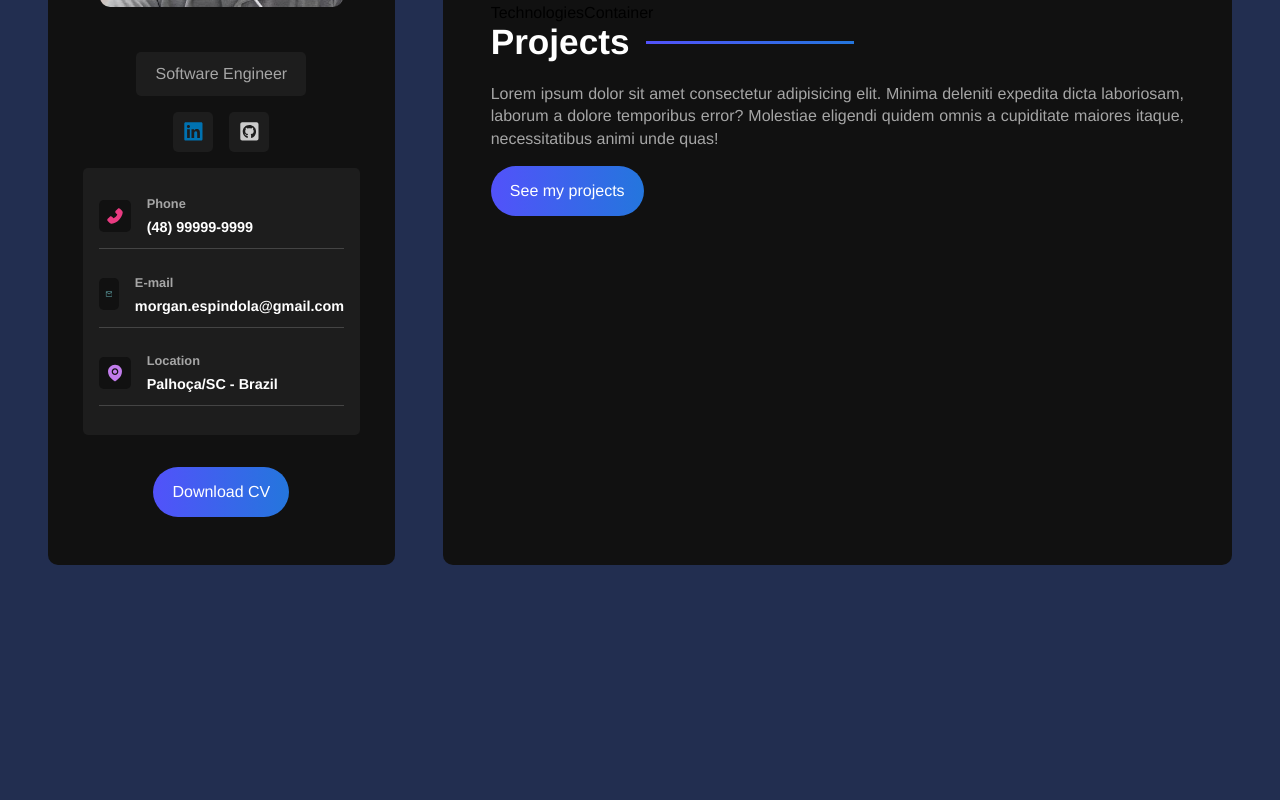
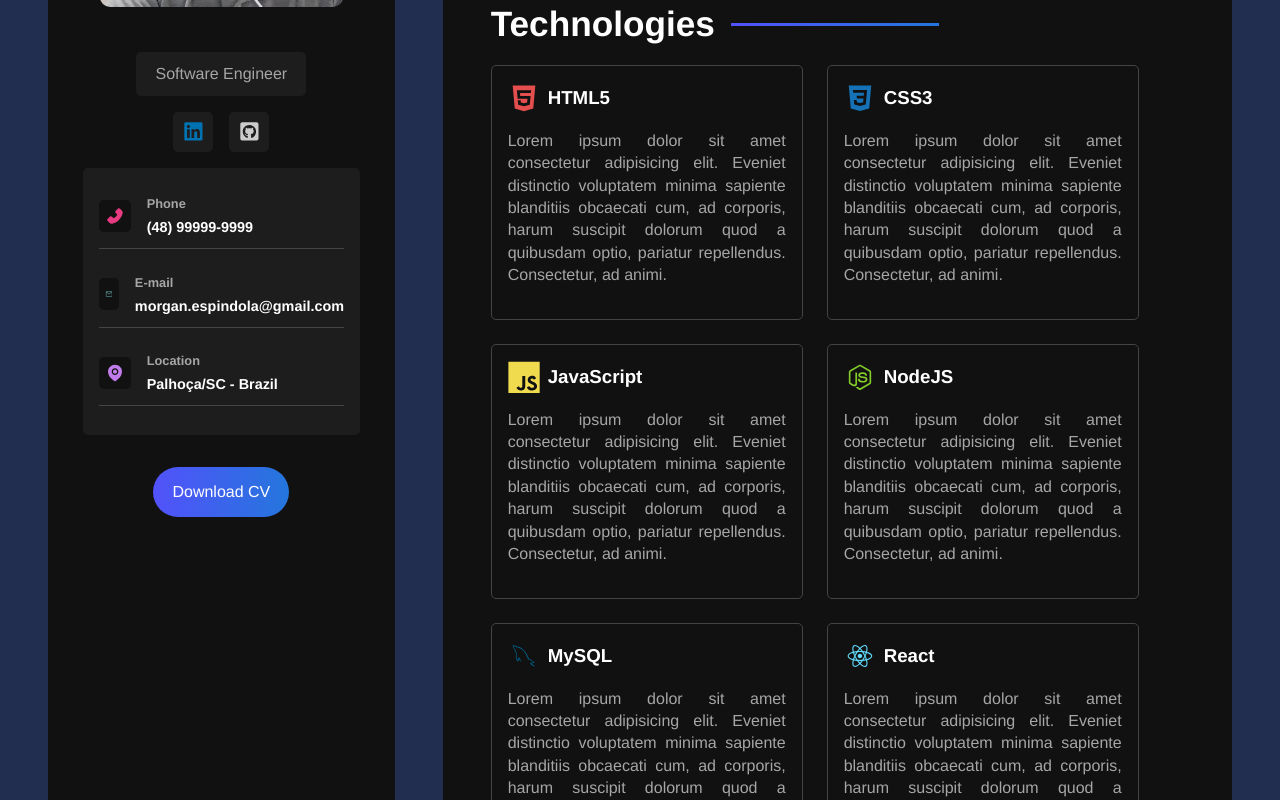
Before and after one commit to mspdl/sass_scss, a React (Vite) app in the folder 015-react-sass/: page / in a window 1280 px wide. Shown: the part 440-1240 px from the top of the page. Before the commit the page ends 1053 px from the top, so only its background shows below. Built offline with nearby package versions, Linux system fonts and the light colour scheme.

Commit message:
Section 15: TechnologiesContainer

```diff
--- a/015-react-sass/src/components/TechnologiesContainer.jsx
+++ b/015-react-sass/src/components/TechnologiesContainer.jsx
@@ -1,5 +1,46 @@
+import {
+  DiCss3,
+  DiHtml5,
+  DiJsBadge,
+  DiMysql,
+  DiNodejsSmall,
+  DiReact,
+} from "react-icons/di";
+import "../styles/components/technologies-container.scss";
+
+const technologies = [
+  { id: "html", name: "HTML5", icon: <DiHtml5 /> },
+  { id: "css", name: "CSS3", icon: <DiCss3 /> },
+  { id: "js", name: "JavaScript", icon: <DiJsBadge /> },
+  { id: "node", name: "NodeJS", icon: <DiNodejsSmall /> },
+  { id: "mysql", name: "MySQL", icon: <DiMysql /> },
+  { id: "react", name: "React", icon: <DiReact /> },
+];
+
 const TechnologiesContainer = () => {
-  return <div>TechnologiesContainer</div>;
+  return (
+    <section className="technologies-container">
+      <h2>Technologies</h2>
+      <div className="technologies-grid">
+        {technologies.map((tech) => (
+          <div className="tech-card" id={tech.id} key={tech.id}>
+            <div className="tech-title">
+              {tech.icon}
+              <h3>{tech.name}</h3>
+            </div>
+            <div className="tech-info">
+              <p>
+                Lorem ipsum dolor sit amet consectetur adipisicing elit. Eveniet
+                distinctio voluptatem minima sapiente blanditiis obcaecati cum,
+                ad corporis, harum suscipit dolorum quod a quibusdam optio,
+                pariatur repellendus. Consectetur, ad animi.
+              </p>
+            </div>
+          </div>
+        ))}
+      </div>
+    </section>
+  );
 };
 
 export default TechnologiesContainer;
--- a/015-react-sass/src/styles/components/technologies-container.scss
+++ b/015-react-sass/src/styles/components/technologies-container.scss
@@ -0,0 +1,71 @@
+@use '../variables';
+@use '../mixins';
+
+.technologies-container {
+  margin-bottom: 1rem;
+
+  .technologies-grid {
+    display: flex;
+    flex-wrap: wrap;
+    gap: 1.5rem;
+
+    .tech-card {
+      gap: 1rem;
+      padding: 1rem;
+      border: 1px solid variables.$card-border-color;
+      width: 45%;
+      border-radius: variables.$card-border-radius;
+
+      .tech-title {
+        display: flex;
+        align-items: center;
+        margin-bottom: 1rem;
+
+        svg {
+          font-size: 2rem;
+        }
+
+        h3 {
+          color: variables.$text-color;
+          margin-left: .5rem;
+        }
+      }
+    }
+
+    #html {
+      svg {
+        color: variables.$html-color;
+      }
+    }
+
+    #css {
+      svg {
+        color: variables.$css-color;
+      }
+    }
+
+    #js {
+      svg {
+        color: variables.$js-color;
+      }
+    }
+
+    #node {
+      svg {
+        color: variables.$node-color;
+      }
+    }
+
+    #mysql {
+      svg {
+        color: variables.$mysql-color;
+      }
+    }
+
+    #react {
+      svg {
+        color: variables.$react-color;
+      }
+    }
+  }
+}
--- a/015-react-sass/src/styles/variables.scss
+++ b/015-react-sass/src/styles/variables.scss
@@ -10,14 +10,24 @@ $bg-color-secondary: #1d1d1d;
 $gradient: linear-gradient(90deg, rgba(82, 82, 250, 1) 0%, rgba(36, 118, 221, 1) 100%);
 $card-border-color: #444;
 
+// Social Network Colors
 $linkedin-color: #0072b1;
 $github-color: #ccc;
 $instagram-color: #bc2a8d;
 
+// Contact Icon Colors
 $phone-color: #e93b81;
 $email-color: #6ab5b9;
 $location-color: #c17ceb;
 
+// Technologies Icon Colors
+$html-color: #e44e4e;
+$css-color: #1572b6;
+$js-color: #f0db4f;
+$node-color: #83cd29;
+$mysql-color: #00618a;
+$react-color: #61dafb;
+
 // Sizes
 $container-border-radius: 10px;
 $card-border-radius: 5px;
```
